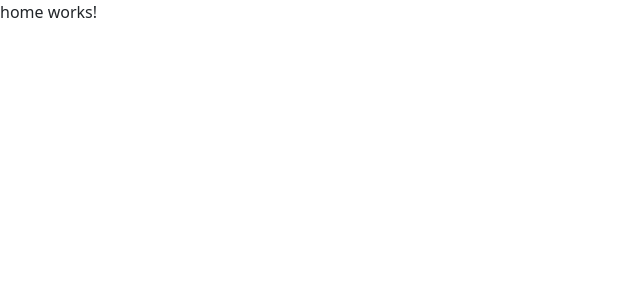
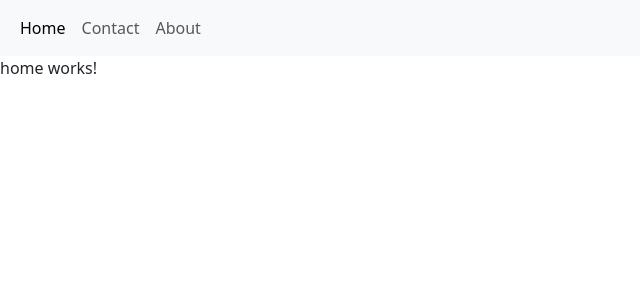
Before and after one commit to MigueAJM/backlog-frontend, an Angular app: page /home in a window 1280 px wide. Shown: the top 300 px of the page, without its empty margins (0-640 px from the left). Built offline with nearby package versions, Linux system fonts and the light colour scheme.

Commit message:
routerLink and routerLinkActive

```diff
--- a/src/app/app.component.html
+++ b/src/app/app.component.html
@@ -29,4 +29,21 @@
   <hr />
   <app-count></app-count>
 </div> -->
+<nav class="navbar navbar-expand-lg bg-body-tertiary">
+  <div class="container-fluid">
+    <div class="">
+      <ul class="navbar-nav me-auto mb-2 mb-lg-0">
+        <li class="nav-item">
+          <a class="nav-link" routerLink="home" [routerLinkActive]="'active'">Home</a>
+        </li>
+        <li class="nav-item">
+          <a class="nav-link" routerLink="contact" routerLinkActive="active">Contact</a>
+        </li>
+        <li class="nav-item">
+          <a class="nav-link" routerLink="about" routerLinkActive="active">About</a>
+        </li>
+      </ul>
+    </div>
+  </div>
+</nav>
 <router-outlet></router-outlet>
```
